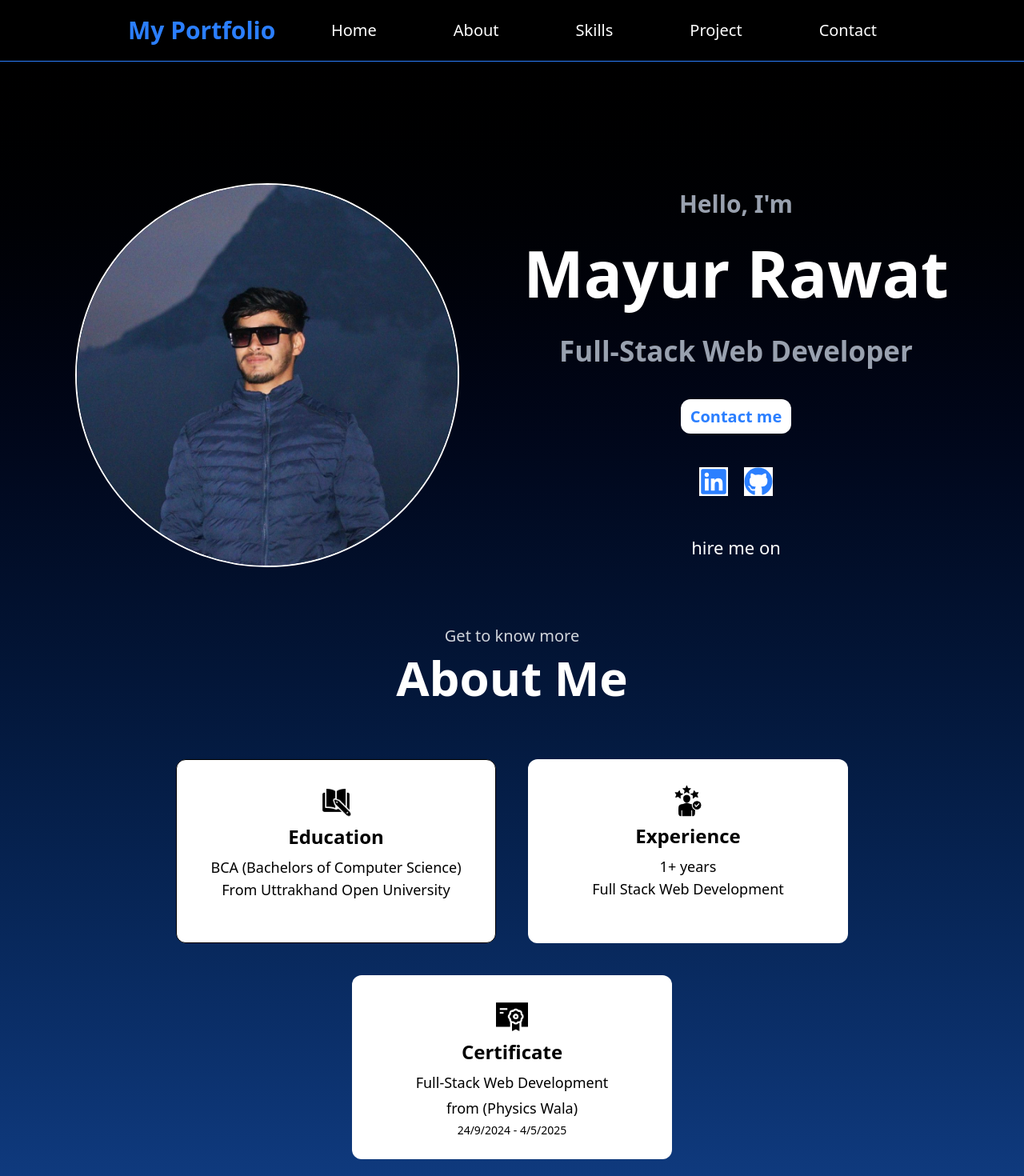
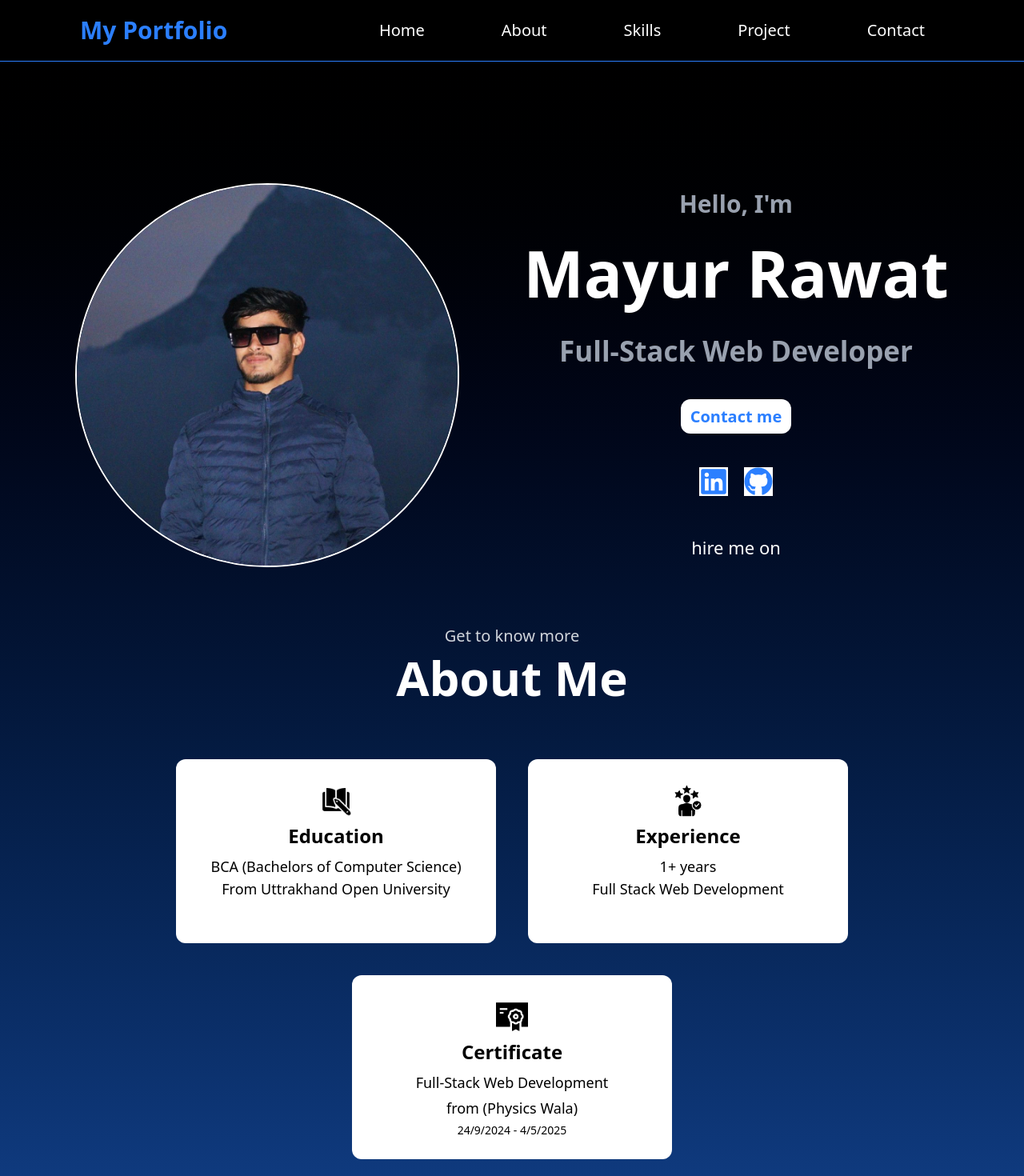
Before and after one commit to fozirawat6869/Portfolio-Website, a React (Vite) app in the folder frontend/: page / in a window 1280 px wide. Shown: the top 1470 px of the page at 80% size. Built offline with nearby package versions, Linux system fonts and the light colour scheme.

Commit message:
make about more responsive

```diff
--- a/frontend/src/components/About.jsx
+++ b/frontend/src/components/About.jsx
@@ -12,8 +12,8 @@ function About() {
 
         <div className='lg:mt-18 mt-8 flex gap-10 justify-center items-center flex-wrap px-10 '>
 
-            <div className=' lg-h-[150px]  lg-w-[300px]  lg:w-[400px]  lg:h-[230px] bg-white text-black flex flex-col  items-center rounded-xl p-8 border-black border-1'>
 
+            <div className='w-[400px] h-[230px] bg-white text-black flex flex-col  items-center rounded-xl p-8'>
 
               <img src={education} alt="" className='block w-[40px] ' />
               <h1 className='text-2xl font-bold mt-2 '>Education</h1>
--- a/frontend/src/components/Nav.jsx
+++ b/frontend/src/components/Nav.jsx
@@ -1,125 +1,4 @@
-// import React from 'react'
 
-// function Nav() {
-//   return (
-//     <>
-//      <nav className='flex sm:justify-center justify-center lg:justify-between px-5 lg:px-40 items-center  flex-wrap sticky top-0  w-full bg-black z-1 border-b-1 border-blue-500 '>
-//         <h1 className=' py-5 font-bold text-3xl  text-blue-500'>My Portfolio </h1>
-//         <ul className='lg:flex gap-12 flex-wrap justify-center hidden  py-3 text-xl   '>
-//           <a href='#home' className=' px-6 py-2 rounded-xl cursor-pointer text-white hover:bg-blue-500 hover:scale-105 transition-all duration-300  '>Home</a>
-//           <a href='#about' className=' px-6 py-2 rounded-xl cursor-pointer text-white hover:bg-blue-500 hover:scale-105 transition-all duration-300'>About</a>
-//           <a href='#skills'  className=' px-6 py-2 rounded-xl cursor-pointer text-white hover:bg-blue-500 hover:scale-105 transition-all duration-300'>Skills</a>
-//           <a href='#project' className=' px-6 py-2 rounded-xl cursor-pointer text-white hover:bg-blue-500 hover:scale-105 transition-all duration-300'>Project</a>
-//           <a href='#contact' className=' px-6 py-2 rounded-xl cursor-pointer text-white hover:bg-blue-500 hover:scale-105 transition-all duration-300'>Contact</a>
-//         </ul>
-//      </nav>
-
-//     </>
-//   )
-// }
-
-// export default Nav
-
-// import React, { useState } from 'react'
-
-// function Nav() {
-
-//   const [open, setOpen] = useState(false);
-
-//   return (
-//     <>
-//      <nav className='flex sm:justify-center justify-between lg:justify-between px-5 lg:px-40 items-center flex-wrap sticky top-0 w-full bg-black z-1 border-b-1 border-blue-500'>
-
-//         <h1 className='py-5 font-bold text-3xl text-blue-500'>My Portfolio</h1>
-
-//         {/* Hamburger for mobile */}
-//         <div
-//           className="lg:hidden flex flex-col gap-1 cursor-pointer"
-//           onClick={() => setOpen(!open)}
-//         >
-//           <div className="w-7 h-1 bg-white"></div>
-//           <div className="w-7 h-1 bg-white"></div>
-//           <div className="w-7 h-1 bg-white"></div>
-//         </div>
-
-//         {/* Desktop Menu */}
-//         <ul className='lg:flex gap-12 flex-wrap justify-center hidden py-3 text-xl'>
-//           <a href='#home' className='px-6 py-2 rounded-xl text-white hover:bg-blue-500'>Home</a>
-//           <a href='#about' className='px-6 py-2 rounded-xl text-white hover:bg-blue-500'>About</a>
-//           <a href='#skills' className='px-6 py-2 rounded-xl text-white hover:bg-blue-500'>Skills</a>
-//           <a href='#project' className='px-6 py-2 rounded-xl text-white hover:bg-blue-500'>Project</a>
-//           <a href='#contact' className='px-6 py-2 rounded-xl text-white hover:bg-blue-500'>Contact</a>
-//         </ul>
-
-//      </nav>
-
-//      {/* Mobile Menu */}
-//      {open && (
-//        <ul className='lg:hidden flex flex-col bg-black text-white text-center gap-5 py-5 text-xl border-b border-blue-500'>
-//           <a href='#home' className='hover:text-blue-400'>Home</a>
-//           <a href='#about' className='hover:text-blue-400'>About</a>
-//           <a href='#skills' className='hover:text-blue-400'>Skills</a>
-//           <a href='#project' className='hover:text-blue-400'>Project</a>
-//           <a href='#contact' className='hover:text-blue-400'>Contact</a>
-//        </ul>
-//      )}
-
-//     </>
-//   )
-// }
-
-// export default Nav
-
-
-// import React, { useState } from "react";
-// import { FaBars, FaTimes } from "react-icons/fa";
-
-// function Nav() {
-//   const [open, setOpen] = useState(false);
-
-//   return (
-//     <>
-//       {/* NAVBAR */}
-//       <nav className="flex justify-between items-center px-5 lg:px-40 sticky top-0 w-full bg-black border-b border-blue-500 z-20">
-
-//         {/* LOGO */}
-//         <h1 className="py-5 font-bold text-3xl text-blue-500 whitespace-nowrap">
-//           My Portfolio
-//         </h1>
-
-//         {/* Desktop Menu */}
-//         <ul className="hidden md:flex gap-10 text-xl py-3">
-//           <a href="#home" className="px-6 py-2 rounded-xl text-white hover:bg-blue-500">Home</a>
-//           <a href="#about" className="px-6 py-2 rounded-xl text-white hover:bg-blue-500">About</a>
-//           <a href="#skills" className="px-6 py-2 rounded-xl text-white hover:bg-blue-500">Skills</a>
-//           <a href="#project" className="px-6 py-2 rounded-xl text-white hover:bg-blue-500">Project</a>
-//           <a href="#contact" className="px-6 py-2 rounded-xl text-white hover:bg-blue-500">Contact</a>
-//         </ul>
-
-//         {/* Hamburger Button */}
-//         <button
-//           className="md:hidden text-white text-3xl cursor-pointer"
-//           onClick={() => setOpen(!open)}
-//         >
-//           {open ? <FaTimes /> : <FaBars />}
-//         </button>
-//       </nav>
-
-//       {/* Mobile / Medium Dropdown */}
-//       {open && (
-//         <ul className="md:hidden flex flex-col bg-black text-white text-center gap-6 py-6 text-xl border-b border-blue-500 w-full z-10">
-//           <a href="#home" onClick={() => setOpen(false)} className="hover:text-blue-400">Home</a>
-//           <a href="#about" onClick={() => setOpen(false)} className="hover:text-blue-400">About</a>
-//           <a href="#skills" onClick={() => setOpen(false)} className="hover:text-blue-400">Skills</a>
-//           <a href="#project" onClick={() => setOpen(false)} className="hover:text-blue-400">Project</a>
-//           <a href="#contact" onClick={() => setOpen(false)} className="hover:text-blue-400">Contact</a>
-//         </ul>
-//       )}
-//     </>
-//   );
-// }
-
-// export default Nav;
 
 import React, { useRef, useState } from "react";
 import { RxHamburgerMenu, RxCross2 } from "react-icons/rx";
@@ -146,7 +25,7 @@ function Nav() {
     <>
       <nav
         ref={navRef}
-        className="flex sm:justify-center justify-between lg:justify-between px-5 lg:px-40 items-center flex-wrap sticky top-0 w-full bg-black z-50 border-b border-blue-500"
+        className="flex sm:justify-between justify-between  lg:justify-between px-5 lg:px-25 gap-10 items-center  flex-nowrap sticky top-0 w-full bg-black z-50 border-b border-blue-500"
       >
         {/* Title - prevent wrap */}
         <h1 className="py-5 font-bold text-3xl text-blue-500 whitespace-nowrap">
@@ -154,7 +33,7 @@ function Nav() {
         </h1>
 
         {/* Desktop Menu (unchanged) */}
-        <ul className="lg:flex gap-12 flex-wrap justify-center hidden py-3 text-xl">
+        <ul className="lg:flex gap-12  justify-center hidden py-3 text-xl">
           <a href="#home" className="px-6 py-2 rounded-xl cursor-pointer text-white hover:bg-blue-500 hover:scale-105 transition-all duration-300">Home</a>
           <a href="#about" className="px-6 py-2 rounded-xl cursor-pointer text-white hover:bg-blue-500 hover:scale-105 transition-all duration-300">About</a>
           <a href="#skills" className="px-6 py-2 rounded-xl cursor-pointer text-white hover:bg-blue-500 hover:scale-105 transition-all duration-300">Skills</a>
```
